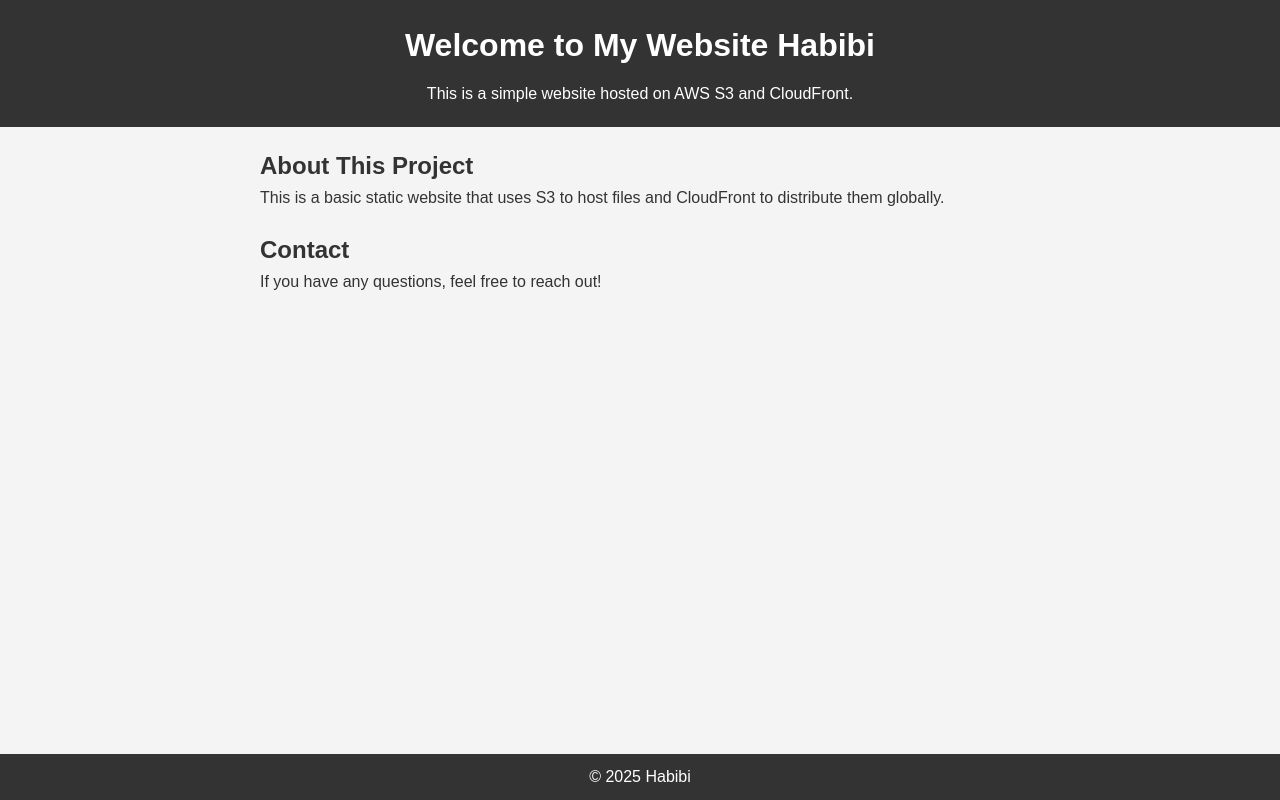
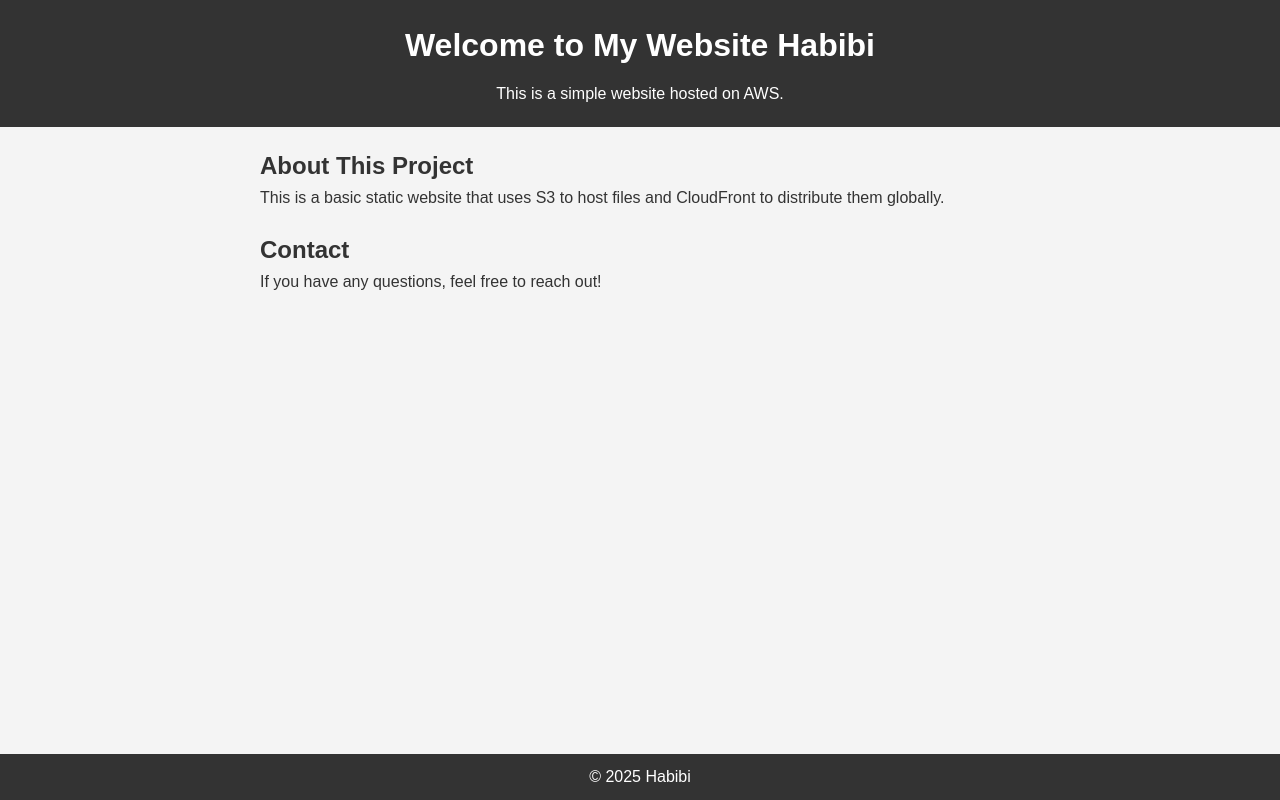
Before and after one commit to annu755/ci-cd, a plain HTML site: page index.html in a window 1280 px wide. Drawn offline with Linux system fonts and the light colour scheme.

Commit message:
Update index.html

```diff
--- a/index.html
+++ b/index.html
@@ -9,7 +9,7 @@
 <body>
     <header>
         <h1>Welcome to My Website Habibi</h1>
-        <p>This is a simple website hosted on AWS S3 and CloudFront.</p>
+        <p>This is a simple website hosted on AWS.</p>
     </header>
 
     <main>
```
